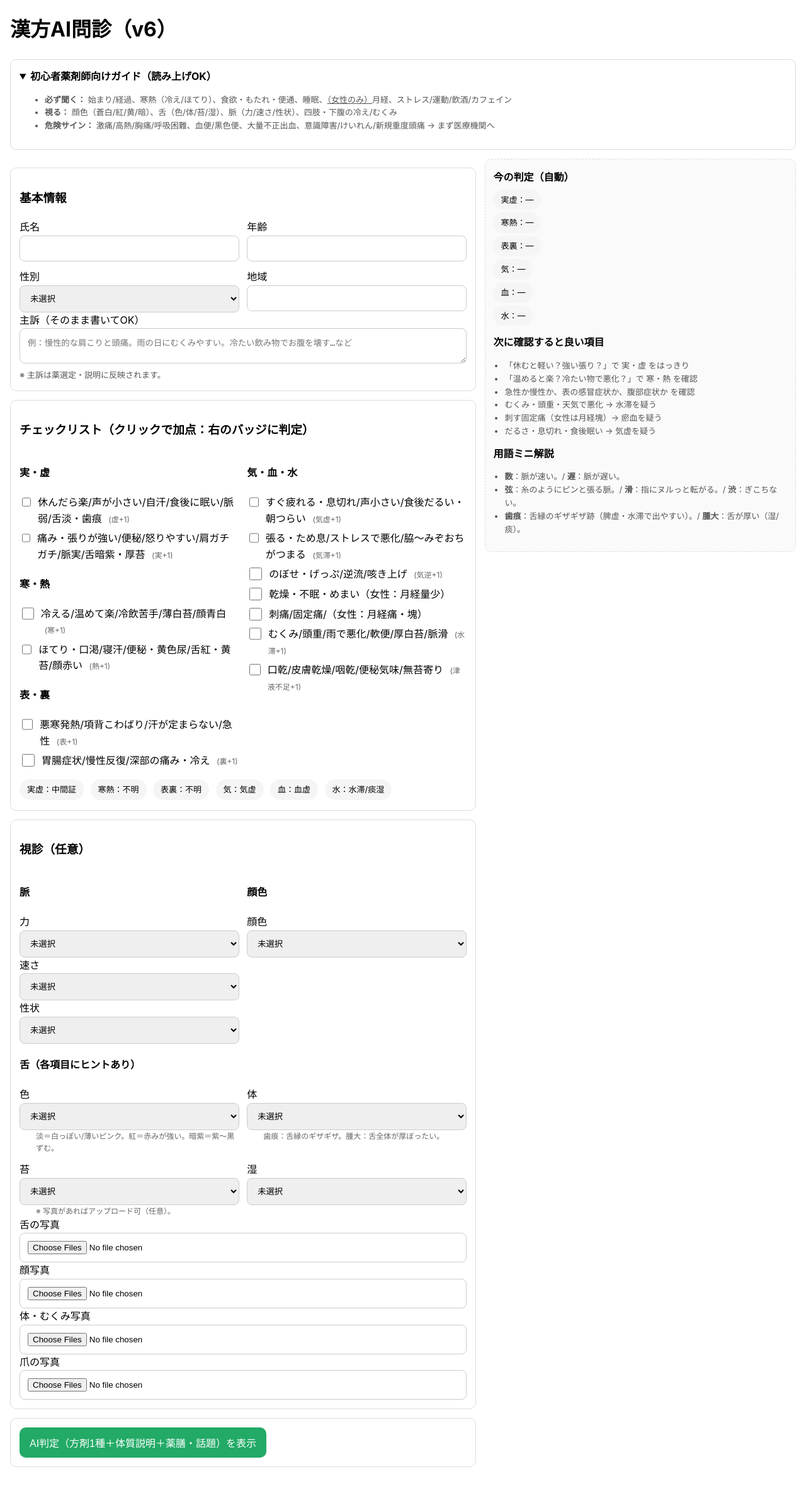
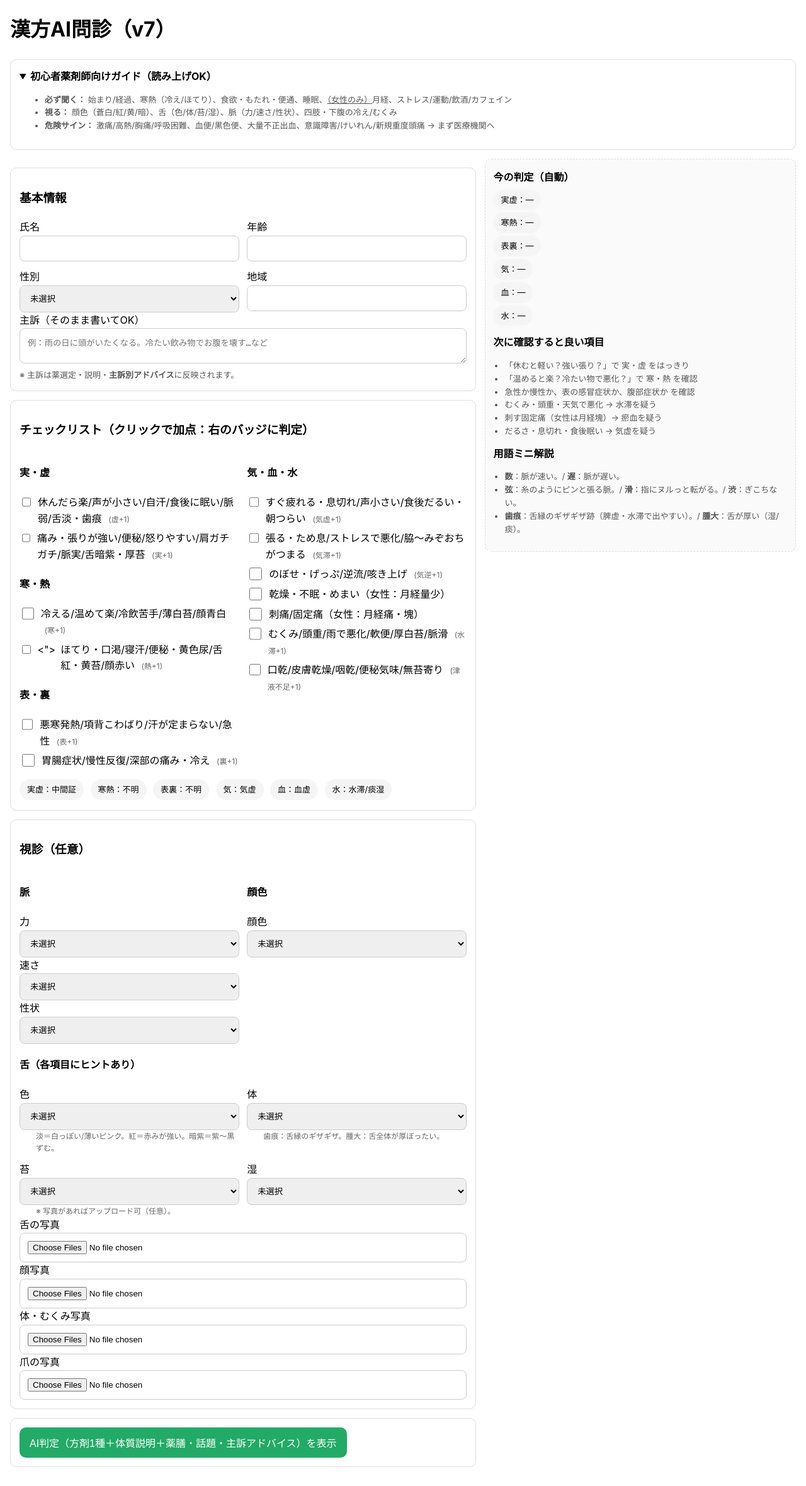
Before and after one commit to hamaatsu/kanpo_render_app, a Flask app: page / in a window 1280 px wide. Shown: the whole page at 63% size. Run offline with Flask 3, Linux system fonts and the light colour scheme.

Commit message:
Add files via upload

```diff
--- a/app.py
+++ b/app.py
@@ -60,7 +60,6 @@ def make_constitution_text(pattern, sex):
             parts.append("瘀血：刺す痛み・月経痛・塊・暗紫舌に注意。")
     if qxs["水"] == "retention":
         parts.append("水滞/痰湿：むくみ・頭重・雨天悪化・軟便。")
-        # if 寒なら湿冷へ
         if jk["寒熱"]=="kan":
             parts.append("とくに“湿冷”の傾向があり、冷たい飲食を控えると安定しやすい。")
     elif qxs["水"] == "deficiency":
@@ -70,55 +69,112 @@ def make_constitution_text(pattern, sex):
     return " ".join(parts)
 
 def diet_and_lifestyle(qi, xue, sui, jk, sex):
-    # 薬膳食材・生活アドバイス・話題ネタを返す
-    food = []
-    life = []
-    topics = []
-
+    food = []; life = []; topics = []
     if qi=="deficiency":
         food += ["米（おかゆ）","山芋","かぼちゃ","鶏肉","うなぎ","なつめ","ハチミツ"]
         life += ["朝は温かい汁物を少量でも","過労・夜更かしを避ける","深呼吸＋軽い散歩で“気”を補う"]
-        topics += ["午後にぐったりしやすいのは“気のガス欠”のサイン","食後の眠気は脾の弱りの目安"]
+        topics += ["午後にぐったりは“気のガス欠”のサイン","食後の眠気は脾の弱りの目安"]
     if qi=="stagnation":
         food += ["陳皮（みかん皮）","ジャスミン茶","ミント","香味野菜（ねぎ・しそ）","柑橘"]
-        life += ["こまめな深呼吸と肩回し","詰め込み過ぎない予定管理","香りを生活に取り入れる"]
-        topics += ["“ため息が増える/胸脇が張る”は気滞の典型","PMS悪化や肩こりと繋がりやすい"]
+        life += ["こまめな深呼吸と肩回し","予定を詰め込み過ぎない","香りを生活に取り入れる"]
+        topics += ["“ため息/胸脇の張り”は気滞の典型","PMS悪化や肩こりと関連"]
     if qi=="rebellion":
         food += ["生姜湯（少量）","山楂（さんざし）","消化の良い温食"]
-        life += ["早食いしない・食後すぐ横にならない","上半身の冷え/緊張を緩めるストレッチ"]
-        topics += ["げっぷ・しゃっくり・逆流は“気の上衝”"]
+        life += ["早食いを避ける・食後すぐ横にならない","上半身ストレッチで胸郭を開く"]
+        topics += ["げっぷ・逆流は“気の上衝”"]
     if xue=="deficiency":
         if sex=="male":
             food += ["レバー","赤身肉","黒ごま","ほうれん草","クコの実","黒豆"]
         else:
             food += ["レバー","赤身肉","黒ごま","ほうれん草","クコの実","黒豆","なつめ"]
-        life += ["睡眠時間の確保（成長ホルモンの時間帯）","急な減量や偏食を避ける"]
+        life += ["睡眠時間の確保","急な減量や偏食を避ける"]
         topics += ["爪の縦線・乾燥は血の不足サイン","目の疲れ・立ちくらみも関連"]
     if xue=="stasis":
         food += ["玉ねぎ","酢の物","黒きくらげ","納豆","サーモン"]
-        life += ["同一姿勢を続けない","軽い有酸素運動で巡り改善","冷えを溜めない服装"]
-        topics += ["“刺すような固定痛”は瘀血のヒント","肩こり・頭痛・しこりと関連"]
+        life += ["同一姿勢を続けない","軽い有酸素運動","冷えを溜めない服装"]
+        topics += ["“刺す固定痛”は瘀血のヒント","肩こり・頭痛・しこりと関連"]
     if sui=="retention":
         food += ["はと麦（ヨクイニン）","冬瓜","きゅうり（夏）","とうもろこしのひげ茶","黒豆茶"]
-        life += ["冷たい飲食を控え温かいお茶を少量ずつ","軽く汗ばむ運動・半身浴"]
+        life += ["冷飲を控え温かいお茶を少量ずつ","軽く汗ばむ運動・半身浴"]
         topics += ["“天気で悪化・頭重・むくみ”は水の偏り","舌の歯痕・腫大が手掛かり"]
     if sui=="deficiency":
-        food += ["白きくらげ","梨のコンポート","れんこん","麦門冬茶（むぎもんどう）","はちみつレモン（温）"]
-        life += ["夜更かしを避ける（津液を消耗）","乾燥した季節は加湿"]
+        food += ["白きくらげ","梨のコンポート","れんこん","麦門冬茶","はちみつレモン（温）"]
+        life += ["夜更かしを避ける（津液を消耗）","乾燥季は加湿"]
         topics += ["皮膚・口・咽の乾燥は“津液不足”","便がコロコロになりやすい"]
-
     if jk=="kan":
         food += ["生姜","ねぎ","シナモン（少量）"]
-        life += ["腹巻き・足首を冷やさない","冷房直風を避ける"]
+        life += ["腹巻き・足首を冷やさない","冷房の直風を避ける"]
     if jk=="netsu":
         food += ["豆腐","緑豆","セロリ","きゅうり（夏）","大根","麦茶"]
-        life += ["辛味・アルコール過多を控える","室内のこまめな換気と水分補給"]
+        life += ["辛味・アルコール過多を控える","水分補給と換気"]
+    # remove duplicates
+    food = list(dict.fromkeys(food)); life = list(dict.fromkeys(life)); topics = list(dict.fromkeys(topics))
+    return food, life, topics
 
-    # 重複排除
-    food = list(dict.fromkeys(food))
-    life = list(dict.fromkeys(life))
-    topics = list(dict.fromkeys(topics))
-    return food, life, topics
+def extract_chief_kws(ch):
+    s = (ch or "").lower()
+    kws = []
+    def has(words): return any(w in s for w in words)
+    if has(["むくみ","浮腫","はれる"]): kws.append("むくみ")
+    if has(["頭痛","片頭痛","こめかみ","頭がいた","頭が痛"]): kws.append("頭痛")
+    if has(["肩こり","首こり","肩が張"]): kws.append("肩こり")
+    if has(["眠れ","寝つけ","中途覚醒","夢が多い"]): kws.append("不眠")
+    if has(["下痢","くだ"]): kws.append("下痢")
+    if has(["便秘","硬い便","出にくい"]): kws.append("便秘")
+    if has(["ほてり","のぼせ","口渇"]): kws.append("ほてり")
+    if has(["冷え","寒気","手足が冷"]): kws.append("冷え")
+    if has(["生理痛","月経痛","pms"]): kws.append("月経痛")
+    if has(["胃もたれ","もたれ","膨満","ガス"]): kws.append("もたれ")
+    if has(["雨","天気","台風","気圧"]): kws.append("天気頭痛")
+    return kws
+
+def chief_specific_advice(kws):
+    """主訴別の具体的アドバイス（薬膳・ツボ・セルフケア・注意）。"""
+    adv = []
+    for k in kws:
+        if k=="天気頭痛":
+            adv.append({
+                "title":"雨・気圧変化で頭が痛くなる（天気頭痛）",
+                "why":"気圧低下で水の巡りが滞りやすく、頭重・むくみ・倦怠が出やすい体質では悪化しやすい。",
+                "try":[
+                    "温かい利水系の飲み物：はと麦茶・とうもろこしのひげ茶を少量ずつ",
+                    "首肩の温め（蒸しタオル）＋僧帽筋ストレッチ",
+                    "ツボ：合谷・風池・太陽を各30秒×3セット",
+                    "前日から塩分・アルコールを控える、睡眠を確保",
+                    "外出時は雨天の冷えを避ける服装（首・頭部を冷やさない）"
+                ],
+                "kanpo_hint":"水滞が強い日は五苓散系が適合することがあります（最終判断は薬剤師/医師）。",
+                "redflags":[
+                    "“未経験の激しい頭痛” “神経症状（ろれつが回らない/手足の麻痺/視野異常）” “発熱・項部硬直”がある → 直ちに医療機関へ"
+                ]
+            })
+        if k=="頭痛":
+            adv.append({
+                "title":"頭痛（一般）",
+                "why":"瘀血・気滞・水滞・寒熱など原因は多様。冷え/温めで変化、天気との関係、肩こりの有無を確認。",
+                "try":[
+                    "こめかみ〜耳上の温湿布（寒タイプ） or ひたい・うなじの冷却（熱タイプ）",
+                    "無理なスクリーン作業を中断し深呼吸1分",
+                    "ツボ：合谷・太衝（情緒由来）・風池（首こり）"
+                ],
+                "kanpo_hint":"固定痛・刺す痛みは瘀血傾向→活血剤、張って締め付ける痛みは気滞傾向→疏肝、頭重は水滞→利水を検討。",
+                "redflags":[
+                    "外傷直後・突然の雷鳴頭痛・高熱・妊娠高血圧疑い → 受診"
+                ]
+            })
+        if k=="むくみ":
+            adv.append({
+                "title":"むくみ",
+                "why":"水のさばきが弱い（水滞）。雨天・長時間座位で悪化。",
+                "try":[
+                    "温かいお茶を少量ずつ（はと麦・黒豆）",
+                    "ふくらはぎポンプ運動、入浴で発汗を促す"
+                ],
+                "kanpo_hint":"五苓散系が候補。冷えが強ければ温補併用を検討。",
+                "redflags":["呼吸苦・急な体重増加・片側のみ激しい腫れ → 受診"]
+            })
+        # ほかの主訴も必要に応じて追加可能
+    return adv
 
 def score_and_choose(form):
     jitsu_kyo = form.get("jitsu_kyo","")
@@ -130,7 +186,6 @@ def score_and_choose(form):
     sex = form.get("sex","")
     chief = form.get("chief_complaint","")
 
-    # 視診
     pulse_strength = form.get("pulse_strength","")
     pulse_rate = form.get("pulse_rate","")
     pulse_quality = form.get("pulse_quality","")
@@ -140,7 +195,6 @@ def score_and_choose(form):
     tongue_coat = form.get("tongue_coat","")
     tongue_moisture = form.get("tongue_moisture","")
 
-    # ルールベーススコア
     formulas = { "補中益気湯":0,"六君子湯":0,"人参湯":0,"真武湯":0,"五苓散":0,"当帰芍薬散":0,"逍遙散":0,"桂枝茯苓丸":0,"竹葉石膏湯":0 }
     reasons = []
 
@@ -174,23 +228,8 @@ def score_and_choose(form):
     if tongue_coat == "yellow": formulas["竹葉石膏湯"] += 1
     if tongue_moisture == "wet": formulas["五苓散"] += 1
 
-    # 簡易主訴処理（v5と同様の辞書だが中で完結）
-    def kw(ch):
-        s = (ch or "").lower()
-        m = []
-        if any(w in s for w in ["むくみ","浮腫","はれる"]): m.append("むくみ")
-        if any(w in s for w in ["頭痛","片頭痛","こめかみ"]): m.append("頭痛")
-        if any(w in s for w in ["肩こり","首こり","肩が張"]): m.append("肩こり")
-        if any(w in s for w in ["眠れ","寝つけ","中途覚醒","夢が多い"]): m.append("不眠")
-        if any(w in s for w in ["下痢","くだ"]): m.append("下痢")
-        if any(w in s for w in ["便秘","硬い便","出にくい"]): m.append("便秘")
-        if any(w in s for w in ["ほてり","のぼせ","口渇"]): m.append("ほてり")
-        if any(w in s for w in ["冷え","寒気","手足が冷"]): m.append("冷え")
-        if any(w in s for w in ["生理痛","月経痛","pms"]): m.append("月経痛")
-        if any(w in s for w in ["胃もたれ","もたれ","膨満","ガス"]): m.append("もたれ")
-        return m
-    chief_kws = kw(chief)
-    chief_rules = []
+    # 主訴キーワードとスコア
+    chief_kws = extract_chief_kws(chief)
     complaint_map = {
         "頭痛":[("桂枝茯苓丸",1),("逍遙散",1)],
         "肩こり":[("桂枝茯苓丸",2),("逍遙散",1)],
@@ -201,8 +240,10 @@ def score_and_choose(form):
         "冷え":[("真武湯",2),("人参湯",1)],
         "ほてり":[("竹葉石膏湯",2)],
         "不眠":[("逍遙散",1)],
-        "月経痛":[("桂枝茯苓丸",3),("当帰芍薬散",1)]
+        "月経痛":[("桂枝茯苓丸",3),("当帰芍薬散",1)],
+        "天気頭痛":[("五苓散",2)]  # 追加：気圧/雨関連
     }
+    chief_rules = []
     for k in chief_kws:
         for f, add in complaint_map.get(k, []):
             formulas[f] += add
@@ -222,13 +263,13 @@ def score_and_choose(form):
         "竹葉石膏湯":{"explain":"熱をさましつつ消耗を補います。ほてり・口渇・だるさが同時にある時に。","lifestyle":"水分はこまめに。辛味の強い香辛料は控えめに。","watch":"冷えが強い日は合いにくいことがあります。"}
     }
 
-    # 体質テキスト
+    # 主訴別アドバイス
+    chief_adv = chief_specific_advice(chief_kws)
+
     constitution_description = make_constitution_text({"八綱":{"実虚":jitsu_kyo,"寒熱":kan_netsu,"表裏":hyo_ri},
                                                         "気血水":{"気":qi,"血":xue,"水":sui}}, sex)
 
-    # 薬膳・生活・話題
     food, life, topics = diet_and_lifestyle(qi, xue, sui, kan_netsu, sex)
-
     pattern = {
         "八綱":{"実虚":jitsu_kyo,"寒熱":kan_netsu,"表裏":hyo_ri},
         "気血水":{"気":qi,"血":xue,"水":sui},
@@ -237,11 +278,7 @@ def score_and_choose(form):
                   "舌":{"色":tongue_color,"体":tongue_body,"苔":tongue_coat,"湿":tongue_moisture}}
     }
 
-    # 主訴メモ
-    if len(chief.strip())>0:
-        chief_note = "主訴にも配慮して選定しています。"
-    else:
-        chief_note = "主訴の記載がないため体質中心で選定しています。"
+    chief_note = "主訴にも配慮して選定しています。" if (chief or "").strip() else "主訴の記載がないため体質中心で選定しています。"
 
     return {
         "chosen": chosen,
@@ -253,7 +290,9 @@ def score_and_choose(form):
         "lifestyle": life,
         "topics": topics,
         "chief_note": chief_note,
-        "chief_raw": chief
+        "chief_raw": chief,
+        "chief_keywords": chief_kws,
+        "chief_advice": chief_adv
     }
 
 @app.route("/")
--- a/templates/index.html
+++ b/templates/index.html
@@ -3,7 +3,7 @@
 <head>
 <meta charset="utf-8">
 <meta name="viewport" content="width=device-width, initial-scale=1">
-<title>漢方AI問診（v6 主訴＆薬膳・話題ネタ）</title>
+<title>漢方AI問診（v7 主訴別アドバイス追加）</title>
 <style>
   body{font-family:-apple-system,BlinkMacSystemFont,"Noto Sans JP",sans-serif;margin:16px;line-height:1.6}
   .section{border:1px solid #ddd;border-radius:10px;padding:14px;margin:14px 0;background:#fff}
@@ -29,7 +29,7 @@
 </style>
 </head>
 <body>
-<h1>漢方AI問診（v6）</h1>
+<h1>漢方AI問診（v7）</h1>
 
 <details class="section" open>
   <summary><strong>初心者薬剤師向けガイド（読み上げOK）</strong></summary>
@@ -51,8 +51,8 @@
         <div><label>性別<select name="sex"><option value="">未選択</option><option value="female">女性</option><option value="male">男性</option><option value="other">その他</option></select></label></div>
         <div><label>地域<input name="region"></label></div>
       </div>
-      <label>主訴（そのまま書いてOK）<textarea name="chief_complaint" rows="2" placeholder="例：慢性的な肩こりと頭痛。雨の日にむくみやすい。冷たい飲み物でお腹を壊す…など"></textarea></label>
-      <div class="hint">※ 主訴は薬選定・説明に反映されます。</div>
+      <label>主訴（そのまま書いてOK）<textarea name="chief_complaint" rows="2" placeholder="例：雨の日に頭がいたくなる。冷たい飲み物でお腹を壊す…など"></textarea></label>
+      <div class="hint">※ 主訴は薬選定・説明・<b>主訴別アドバイス</b>に反映されます。</div>
     </div>
 
     <div class="section">
@@ -65,7 +65,7 @@
 
           <h4>寒・熱</h4>
           <div class="row"><input type="checkbox" class="c-flag" data-type="kan" id="c1"><label for="c1">冷える/温めて楽/冷飲苦手/薄白苔/顔青白 <span class="score">(寒+1)</span></label></div>
-          <div class="row"><input type="checkbox" class="c-flag" data-type="netsu" id="c2"><label for="c2">ほてり・口渇/寝汗/便秘・黄色尿/舌紅・黄苔/顔赤い <span class="score">(熱+1)</span></label></div>
+          <div class="row"><input type="checkbox" class="c-flag" data-type="netsu" id="c2"><"><label for="c2">ほてり・口渇/寝汗/便秘・黄色尿/舌紅・黄苔/顔赤い <span class="score">(熱+1)</span></label></div>
 
           <h4>表・裏</h4>
           <div class="row"><input type="checkbox" class="b-flag" data-type="hyo" id="b1"><label for="b1">悪寒発熱/項背こわばり/汗が定まらない/急性 <span class="score">(表+1)</span></label></div>
@@ -78,8 +78,8 @@
           <div class="row"><input type="checkbox" class="q-flag" data-type="stagnation" id="q2"><label for="q2">張る・ため息/ストレスで悪化/脇〜みぞおちがつまる <span class="score">(気滞+1)</span></label></div>
           <div class="row"><input type="checkbox" class="q-flag" data-type="rebellion" id="q3"><label for="q3">のぼせ・げっぷ/逆流/咳き上げ <span class="score">(気逆+1)</span></label></div>
 
-          <div class="row"><input type="checkbox" class="x-flag" data-type="deficiency" id="x1"><label for="x1">乾燥・不眠・めまい{{'（女性：月経量少）'}}</label></div>
-          <div class="row"><input type="checkbox" class="x-flag" data-type="stasis" id="x2"><label for="x2">刺痛/固定痛/{{'（女性：月経痛・塊）'}}</label></div>
+          <div class="row"><input type="checkbox" class="x-flag" data-type="deficiency" id="x1"><label for="x1">乾燥・不眠・めまい（女性：月経量少）</label></div>
+          <div class="row"><input type="checkbox" class="x-flag" data-type="stasis" id="x2"><label for="x2">刺痛/固定痛（女性：月経痛・塊）</label></div>
 
           <div class="row"><input type="checkbox" class="s-flag" data-type="retention" id="s1"><label for="s1">むくみ/頭重/雨で悪化/軟便/厚白苔/脈滑 <span class="score">(水滞+1)</span></label></div>
           <div class="row"><input type="checkbox" class="s-flag" data-type="deficiency" id="s2"><label for="s2">口乾/皮膚乾燥/咽乾/便秘気味/無苔寄り <span class="score">(津液不足+1)</span></label></div>
@@ -111,7 +111,7 @@
               <option value="">未選択</option><option value="rapid">速い（数）</option><option value="normal">普通（平）</option><option value="slow">遅い（遅）</option>
             </select>
           </label>
-          <label title="弦＝ピーンと張る、滑＝ヌルッと滑らか、渋＝ぎこちない。">
+          <label title="弦＝ピーンと張る、滑＝ヌルっと滑らか、渋＝ぎこちない。">
             性状
             <select name="pulse_quality">
               <option value="">未選択</option><option value="wiry">弦（張る）</option><option value="slippery">滑（ヌルッ）</option><option value="rough">渋（ぎこちない）</option><option value="none">特になし</option>
@@ -175,7 +175,7 @@
     <input type="hidden" name="sui" id="sui">
 
     <div class="section">
-      <button type="submit">AI判定（方剤1種＋体質説明＋薬膳・話題）を表示</button>
+      <button type="submit">AI判定（方剤1種＋体質説明＋薬膳・話題・主訴アドバイス）を表示</button>
     </div>
   </div>
 
```
Also changed, not shown: templates/detail.html (+18 -2 lines), README.md.
